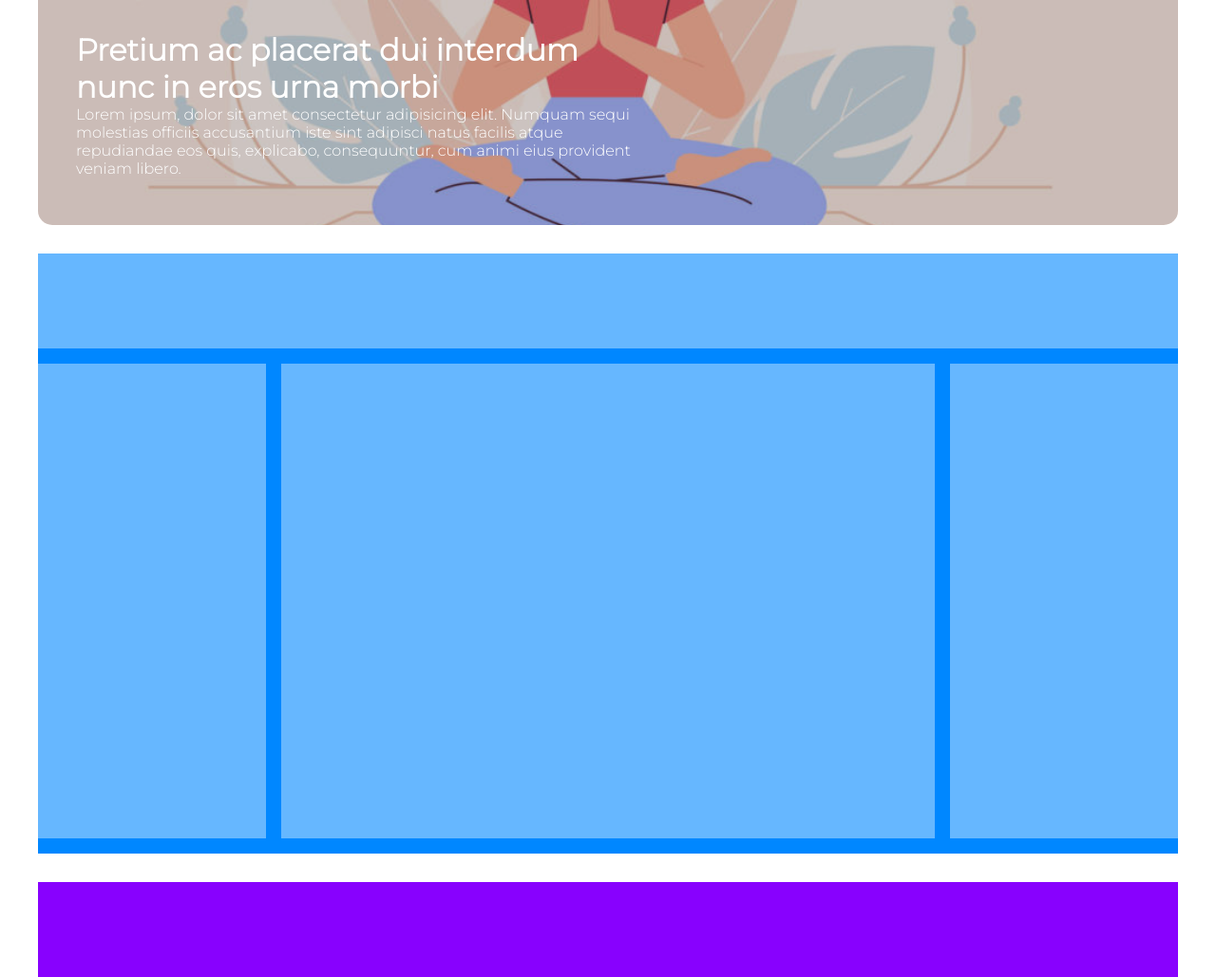
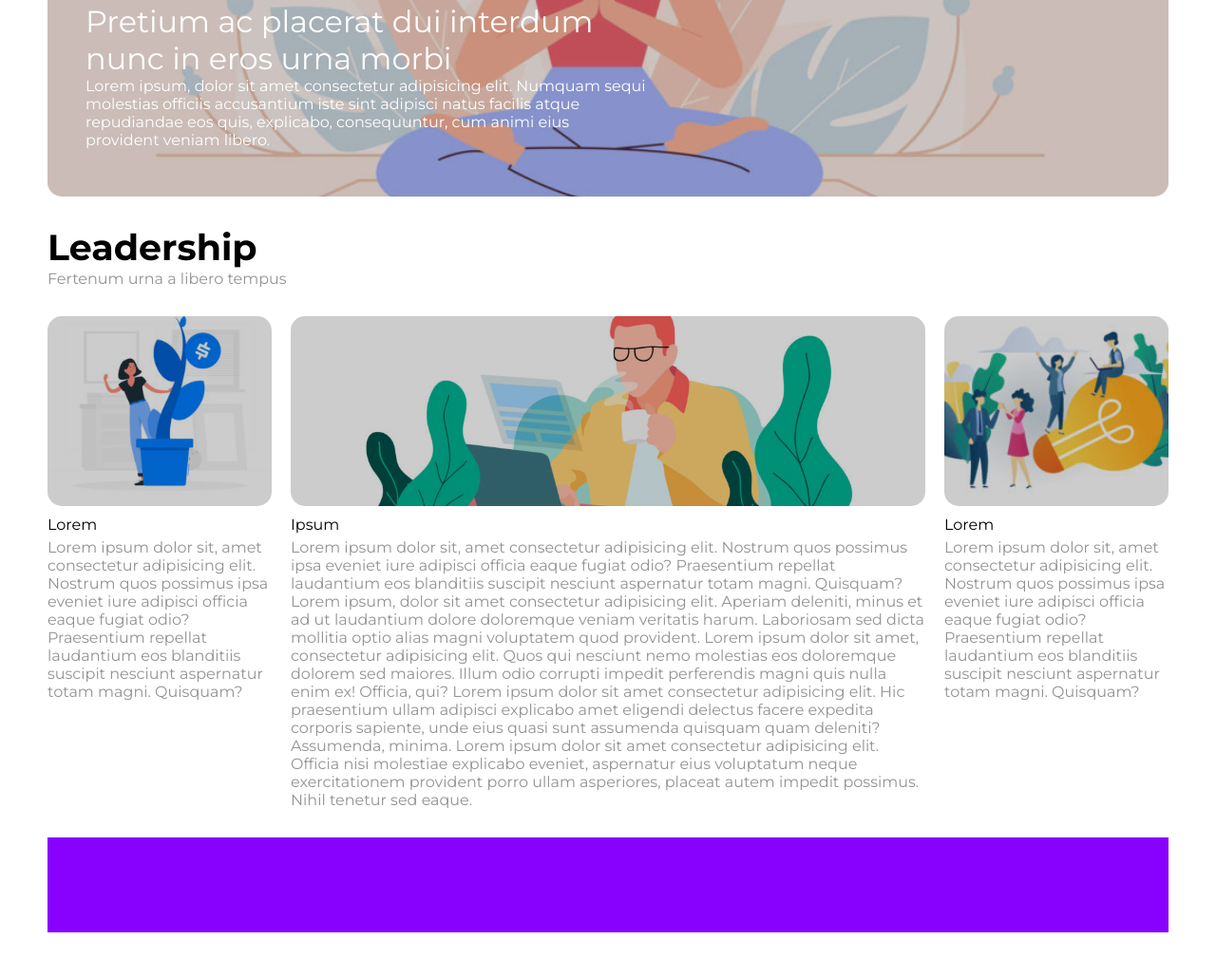
Before and after one commit to Tolihama/htmlcss-wp, a plain HTML site: page index.html in a window 1280 px wide. Shown: the part 466-1495 px from the top of the page at 95% size. After the commit the page ends 1448 px from the top, so only its background shows below. Drawn offline with Linux system fonts and the light colour scheme.

Commit message:
Columns section setup

```diff
--- a/css/main.css
+++ b/css/main.css
@@ -4,6 +4,10 @@
     padding: 0;
     box-sizing: border-box;
     font-family: 'Montserrat', sans-serif;
+}
+
+body {
+    color: #939393;
 }
 
 /* UTILITIES */
@@ -22,32 +26,31 @@
     margin-bottom: 30px;
 }
 
+.mb-10 {
+    margin-bottom: 10px;
+}
+
+.px-20 {
+    padding-left: 20px;
+    padding-right: 20px;
+}
+
 .px-10 {
     padding-left: 10px;
     padding-right: 10px;
 }
 
-.pd-lr-16 {
-    padding-left: 16px;
-    padding-right: 16px;
-}
 
-.pd-tb-16 {
-    padding-top: 16px;
-    padding-bottom: 16px;
-}
 
-.bdr-15 {
+.bdrd-15 {
     border-radius: 15px;
 }
 
 .bg-type-1 {
     background-color: rgba(0,0,0,0.2);
+    height: 100%;
 }
 
-.bg-type-2 {
-    background: #e1d67a;
-}
 
 .bg-type-3 {
     background: #0087ff;
@@ -55,6 +58,12 @@
 
 .bg-type-4 {
     background: #8801fe;
+}
+
+.bg-img-set-1 {
+    background-position: center;
+    background-repeat: no-repeat;
+    background-size: cover;
 }
 
 /* debug */
@@ -69,7 +78,7 @@
 
 /* HEADER */
 header .logo {
-    height: 100px;
+    height: 70px;
     margin-top: 20px;
 }
 
@@ -94,12 +103,10 @@ header .logo {
 }
 
 /* MAIN CONTENT */
-/* Hero section*/
+/* Hero section */
 .hero {
     background-image: url('../img/banner.jpg');
-    background-position: center;
-    background-repeat: no-repeat;
-    background-size: cover;
+    height: 500px;
 }
 
 .hero-box {
@@ -117,22 +124,47 @@ header .logo {
 
 .hero-text h3 {
     font-size: 32px;
+    font-weight: 400;
 }
 
+/* Columns section */
+.columns .title h2 {
+    color: #000;
+    font-size: 38px;
+    font-weight: 700;
+}
 
+.col section,
+.col aside {
+    float: left;
+}
 
-
-
-
-div.col aside {
+.col aside {
     width: 20%;
 }
 
-div.col section {
+.col section {
     width: 60%;
 }
 
-.sidebar,
-.main-content {
-    float: left;
+.col .col-box {
+    height: 200px;
 }
+
+.bg-img-1 {
+    background-image: url('../img/img-1.jpg');
+}
+
+.bg-img-2 {
+    background-image: url('../img/banner-2.jpg');
+}
+
+.bg-img-3 {
+    background-image: url('../img/img-3.jpg');
+}
+
+.col h4 {
+    color: #000;
+    font-weight: 400;
+    margin-bottom: 5px;
+}
--- a/index.html
+++ b/index.html
@@ -8,7 +8,7 @@
     <link rel="stylesheet" href="./css/main.css">
     <link rel="preconnect" href="https://fonts.googleapis.com">
     <link rel="preconnect" href="https://fonts.gstatic.com" crossorigin>
-    <link href="https://fonts.googleapis.com/css2?family=Montserrat:wght@300&display=swap" rel="stylesheet">
+    <link href="https://fonts.googleapis.com/css2?family=Montserrat:wght@300;400;700&display=swap" rel="stylesheet">
 </head>
 <body>
     <div class="container">
@@ -43,47 +43,52 @@
         <!-- Main content -->
         <main>
             <!-- Hero section -->
-            <section class="hero mb-30 bdr-15">
-                <div class="hero-box bdr-15 bg-type-1">
-                    <div class="hero-text">
-                        <h3>Pretium ac placerat dui interdum nunc in eros urna morbi</h3>
-                        <p>Lorem ipsum, dolor sit amet consectetur adipisicing elit. Numquam sequi molestias officiis accusantium iste sint adipisci natus facilis atque repudiandae eos quis, explicabo, consequuntur, cum animi eius provident veniam libero.</p>
+            <section class="mb-30 px-10">
+                <div class="hero bdrd-15 bg-img-set-1">
+                    <div class="hero-box bdrd-15 bg-type-1">
+                        <div class="hero-text">
+                            <h3>Pretium ac placerat dui interdum nunc in eros urna morbi</h3>
+                            <p>Lorem ipsum, dolor sit amet consectetur adipisicing elit. Numquam sequi molestias officiis accusantium iste sint adipisci natus facilis atque repudiandae eos quis, explicabo, consequuntur, cum animi eius provident veniam libero.</p>
+                        </div>
                     </div>
                 </div>
             </section>
 
-            <!-- Section 3 col -->
-            <section class="mb-30 bg-type-3">
-                <div class="debug-box-1"></div>
+            <!-- Section columns -->
+            <section class="columns mb-30 px-10">
+                <div class="title mb-30">
+                    <h2>Leadership</h2>
+                    Fertenum urna a libero tempus
+                </div>
                 <div class="col clearfix">
-                    <aside class="sidebar pd-tb-16">
-                        <div class="debug-box-1"></div>
-                        <div class="debug-box-1"></div>
-                        <div class="debug-box-1"></div>
-                        <div class="debug-box-1"></div>
-                        <div class="debug-box-1"></div>
+                    <aside class="sidebar">
+                        <div class="col-box mb-10 bdrd-15 bg-img-set-1 bg-img-1">
+                            <div class="bdrd-15 bg-type-1"></div>
+                        </div>
+                        <h4>Lorem</h4>
+                        <p>Lorem ipsum dolor sit, amet consectetur adipisicing elit. Nostrum quos possimus ipsa eveniet iure adipisci officia eaque fugiat odio? Praesentium repellat laudantium eos blanditiis suscipit nesciunt aspernatur totam magni. Quisquam?</p>
                     </aside>
-                    <section class="main-content pd-lr-16 pd-tb-16">
-                        <div class="debug-box-1"></div>
-                        <div class="debug-box-1"></div>
-                        <div class="debug-box-1"></div>
-                        <div class="debug-box-1"></div>
-                        <div class="debug-box-1"></div>
+                    <section class="main-content px-20">
+                        <div class="col-box mb-10 bdrd-15 bg-img-set-1 bg-img-2">
+                            <div class="bdrd-15 bg-type-1"></div>
+                        </div>
+                        <h4>Ipsum</h4>
+                        <p>Lorem ipsum dolor sit, amet consectetur adipisicing elit. Nostrum quos possimus ipsa eveniet iure adipisci officia eaque fugiat odio? Praesentium repellat laudantium eos blanditiis suscipit nesciunt aspernatur totam magni. Quisquam? Lorem ipsum, dolor sit amet consectetur adipisicing elit. Aperiam deleniti, minus et ad ut laudantium dolore doloremque veniam veritatis harum. Laboriosam sed dicta mollitia optio alias magni voluptatem quod provident. Lorem ipsum dolor sit amet, consectetur adipisicing elit. Quos qui nesciunt nemo molestias eos doloremque dolorem sed maiores. Illum odio corrupti impedit perferendis magni quis nulla enim ex! Officia, qui? Lorem ipsum dolor sit amet consectetur adipisicing elit. Hic praesentium ullam adipisci explicabo amet eligendi delectus facere expedita corporis sapiente, unde eius quasi sunt assumenda quisquam quam deleniti? Assumenda, minima. Lorem ipsum dolor sit amet consectetur adipisicing elit. Officia nisi molestiae explicabo eveniet, aspernatur eius voluptatum neque exercitationem provident porro ullam asperiores, placeat autem impedit possimus. Nihil tenetur sed eaque.</p>
                     </section>
-                    <aside class="sidebar pd-tb-16">
-                        <div class="debug-box-1"></div>
-                        <div class="debug-box-1"></div>
-                        <div class="debug-box-1"></div>
-                        <div class="debug-box-1"></div>
-                        <div class="debug-box-1"></div>
+                    <aside class="sidebar">
+                        <div class="col-box mb-10 bdrd-15 bg-img-set-1 bg-img-3">
+                            <div class="bdrd-15 bg-type-1"></div>
+                        </div>
+                        <h4>Lorem</h4>
+                        <p>Lorem ipsum dolor sit, amet consectetur adipisicing elit. Nostrum quos possimus ipsa eveniet iure adipisci officia eaque fugiat odio? Praesentium repellat laudantium eos blanditiis suscipit nesciunt aspernatur totam magni. Quisquam?</p>
                     </aside>
                 </div>
             </section>
 
         </main>
         <!-- Footer -->
-        <footer class="bg-type-4">
-            <div class="debug-box-2"></div>
+        <footer class="px-10">
+            <div class="debug-box-2 bg-type-4"></div>
         </footer>
     </div>
 </body>
```
